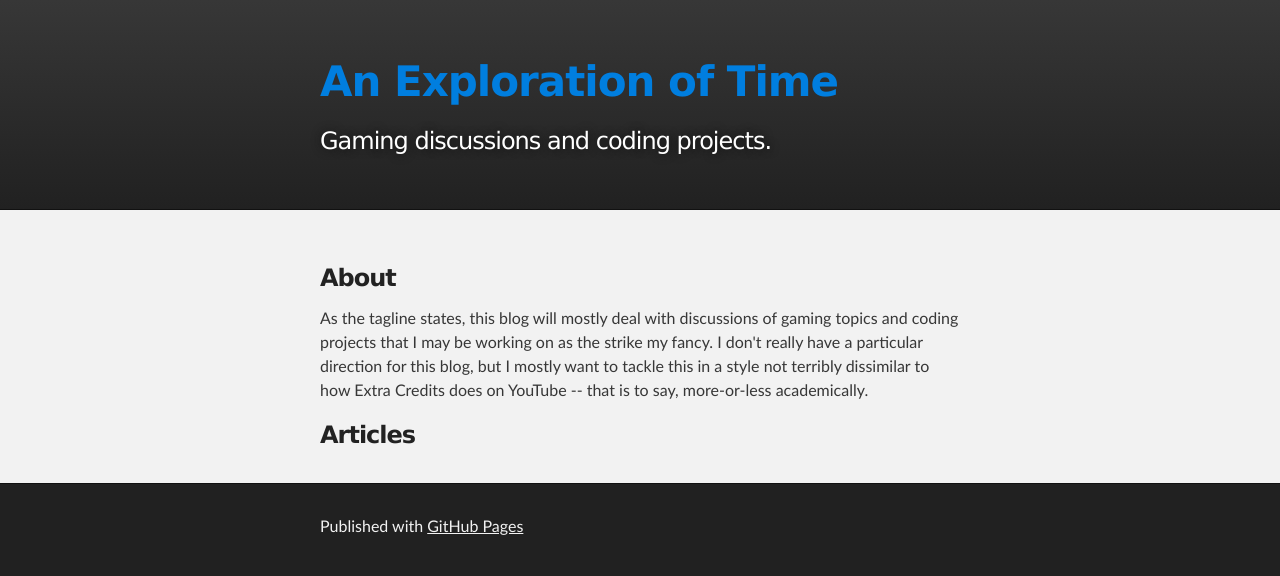
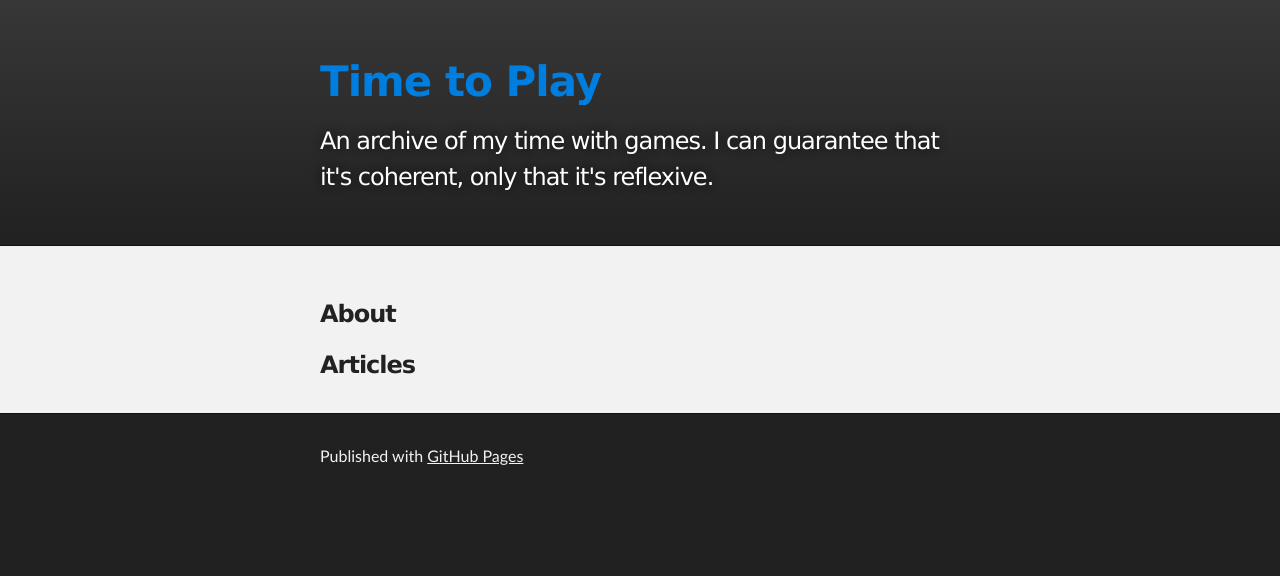
Before and after one commit to Jikann/jikann.github.io, a plain HTML site: page index.html in a window 1280 px wide. Drawn offline with Linux system fonts and the light colour scheme.

Commit message:
Changed name
Changing name to something less cringey

```diff
--- a/index.html
+++ b/index.html
@@ -4,11 +4,11 @@
   <head>
     <meta charset='utf-8'>
     <meta http-equiv="X-UA-Compatible" content="chrome=1">
-    <meta name="description" content="Main: Jikann - An Exploration of Time">
+    <meta name="description" content="Time to Play">
 
     <link rel="stylesheet" type="text/css" media="screen" href="stylesheets/stylesheet.css">
 
-    <title>Main: Jikann - An Exploration of Time</title>
+    <title>Time to Play -- Main</title>
   </head>
 
   <body>
@@ -18,8 +18,8 @@
         <header class="inner">
           <!-- <a id="forkme_banner" href="https://github.com/Jikann">View on GitHub</a> -->
 
-          <h1 id="project_title"><a href="./index.html">An Exploration of Time</a></h1>
-          <h2 id="project_tagline">Gaming discussions and coding projects.</h2>
+          <h1 id="project_title"><a href="./index.html">Time to Play</a></h1>
+          <h2 id="project_tagline">An archive of my time with games. I can guarantee that it's coherent, only that it's reflexive.</h2>
 
         </header>
     </div>
@@ -28,7 +28,7 @@
     <div id="main_content_wrap" class="outer">
       <section id="main_content" class="inner">
         <h3><a id="in-planning-under-construction" class="anchor" href="#in-planning-under-construction" aria-hidden="true"><span aria-hidden="true" class="octicon octicon-link"></span></a>About</h3>
-        <p>As the tagline states, this blog will mostly deal with discussions of gaming topics and coding projects that I may be working on as the strike my fancy. I don't really have a particular direction for this blog, but I mostly want to tackle this in a style not terribly dissimilar to how Extra Credits does on YouTube -- that is to say, more-or-less academically.</p>
+        <p></p>
 
         <h3><a id="in-planning-under-construction" class="anchor" href="#in-planning-under-construction" aria-hidden="true"><span aria-hidden="true" class="octicon octicon-link"></span></a>Articles</h3>
 
```
Also changed, not shown: blog/otherm.html (+3 -3 lines).
